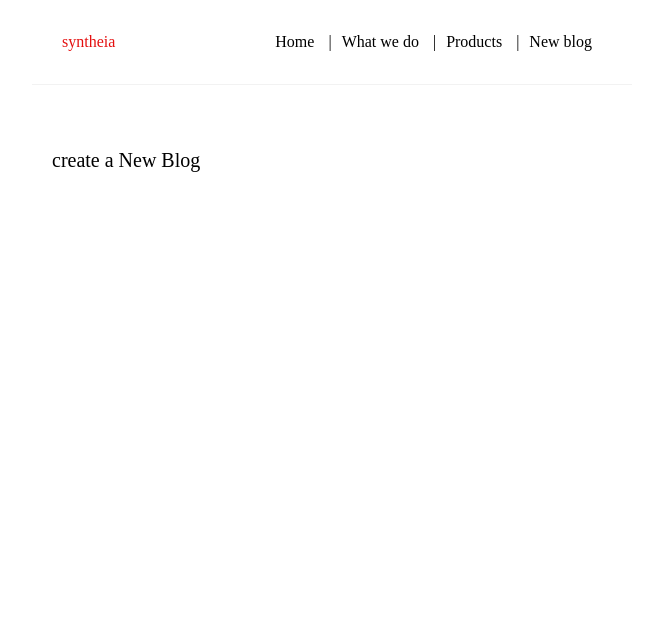
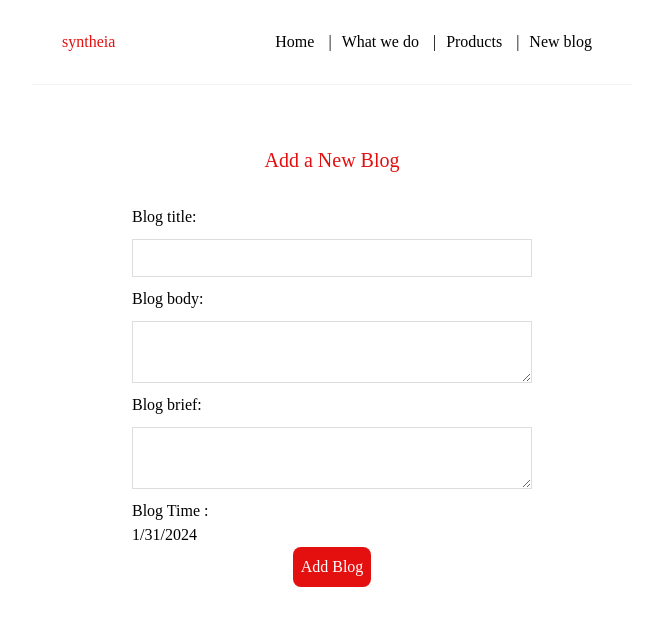
Before and after one commit to YahiaElkhasahb/syntheia-blog, a React (Create React App) app: page /create in a window 1280 px wide. Shown: the top 626 px of the page, without its empty margins (308-971 px from the left). Built offline with nearby package versions, Linux system fonts and the light colour scheme.

Commit message:
Create and submit a Blog

```diff
--- a/src/BlogList.js
+++ b/src/BlogList.js
@@ -1,5 +1,5 @@
 import { Link } from "react-router-dom";
-const BlogList = ({ blogs, title, handleDelete }) => {
+const BlogList = ({ blogs, title, date }) => {
 	return (
 		<div className="blog-list">
 			<h1>{title}</h1>
@@ -8,6 +8,7 @@ const BlogList = ({ blogs, title, handleDelete }) => {
 					<Link to={`/blogs/${blog.id}`}>
 						<h2>{blog.title}</h2>
 						<p>{blog.brief}</p>
+						<time>{blog.date}</time>
 					</Link>
 				</div>
 			))}
--- a/src/Create.js
+++ b/src/Create.js
@@ -1,7 +1,64 @@
+import { useState } from "react";
+
 const Create = () => {
+	const [title, setTitle] = useState(" ");
+	const [body, setBody] = useState(" ");
+	const [brief, setBrief] = useState(" ");
+	const [date, setCurrentDate] = useState(getDate());
+	function getDate() {
+		const today = new Date();
+		const month = today.getMonth() + 1;
+		const year = today.getFullYear();
+		const day = today.getDate();
+		return `${month}/${day}/${year}`;
+	}
+	const handleSubmit = (e) => {
+		e.preventDefault();
+		const blog = { title, body, brief, date };
+
+		fetch("http://localhost:8000/blogs/", {
+			method: "POST",
+			headers: { "Content-Type": "application/json" },
+			body: JSON.stringify(blog),
+		}).then(() => {
+			console.log("new blog added");
+		});
+	};
+
 	return (
 		<div className="create">
-			<h1>create a New Blog</h1>
+			<h2>Add a New Blog</h2>
+			<form onSubmit={handleSubmit}>
+				<label>Blog title:</label>
+				<input
+					type="text"
+					required
+					value={title}
+					onChange={(e) => setTitle(e.target.value)}
+				/>
+				<label>Blog body:</label>
+				<textarea
+					required
+					value={body}
+					onChange={(e) => setBody(e.target.value)}
+				></textarea>
+				<label>Blog brief:</label>
+				<textarea
+					required
+					value={brief}
+					onChange={(e) => setBrief(e.target.value)}
+				></textarea>
+				<label>
+					Blog Time :{" "}
+					<p
+						value={date}
+						onChange={(e) => setCurrentDate(e.target.value)}
+					>
+						{date}
+					</p>
+				</label>
+				<button>Add Blog</button>
+			</form>
 		</div>
 	);
 };
--- a/src/index.css
+++ b/src/index.css
@@ -106,6 +106,9 @@
 .blog-preview a {
 	text-decoration: none;
 }
+.blog-preview time {
+	margin: 90%;
+}
 
 .create h1 {
 	font-size: 20px;
@@ -113,7 +116,7 @@
 /* blog details page */
 .blog-details h2 {
 	font-size: 20px;
-	color: #f1356d;
+	color: #e40f0f;
 	margin-bottom: 10px;
 }
 .blog-details div {
@@ -127,3 +130,40 @@
 	border-radius: 8px;
 	cursor: pointer;
 }
+
+/* create new blog form */
+.create {
+	max-width: 400px;
+	margin: 0 auto;
+	text-align: center;
+}
+.create label {
+	text-align: left;
+	display: block;
+}
+.create h2 {
+	font-size: 20px;
+	color: #e40f0f;
+	margin-bottom: 30px;
+}
+.create input,
+.create textarea,
+.create select {
+	width: 100%;
+	padding: 6px 10px;
+	margin: 10px 0;
+	border: 1px solid #ddd;
+	box-sizing: border-box;
+	display: block;
+}
+.create button {
+	background: #e40f0f;
+	color: #fff;
+	border: 0;
+	padding: 8px;
+	border-radius: 8px;
+	cursor: pointer;
+}
+/*.create p {
+	margin-left: 20%;
+}*/
```
Also changed, not shown: data/blogs.json (+12 -1 lines).
